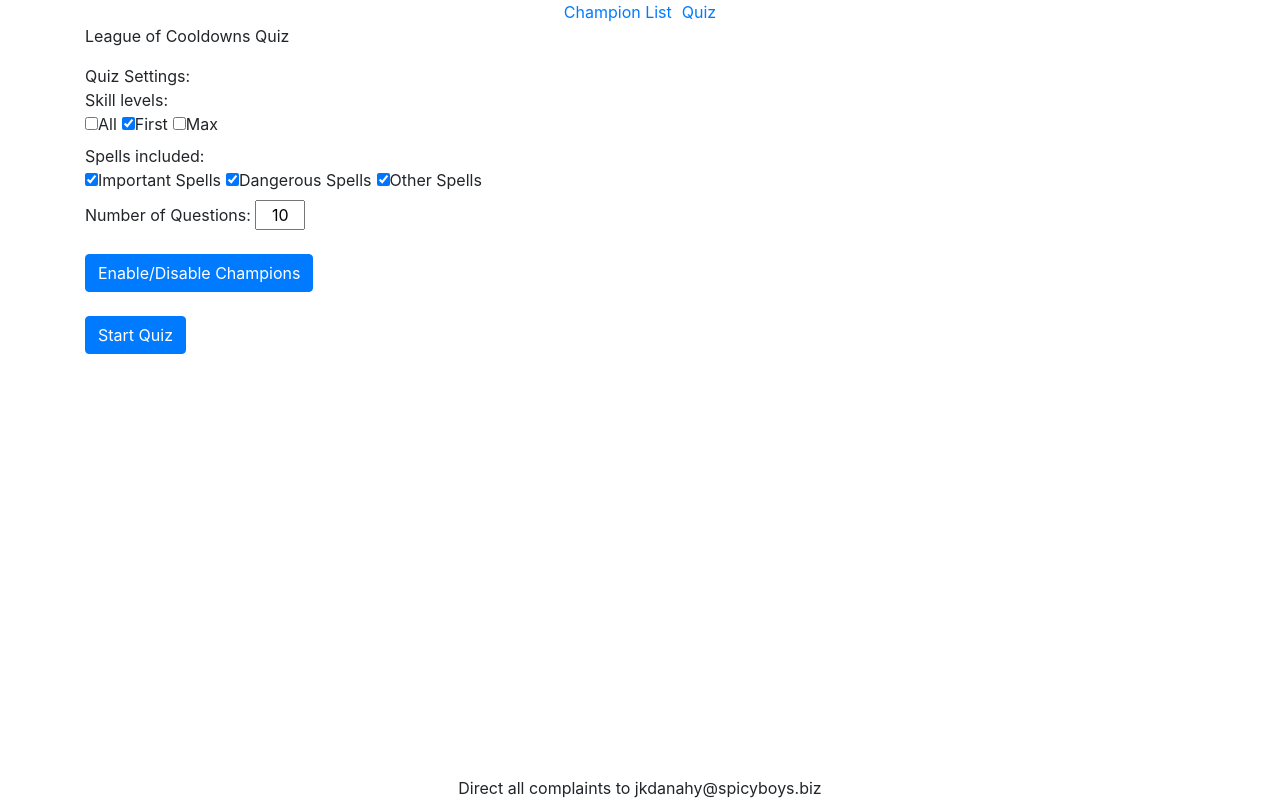
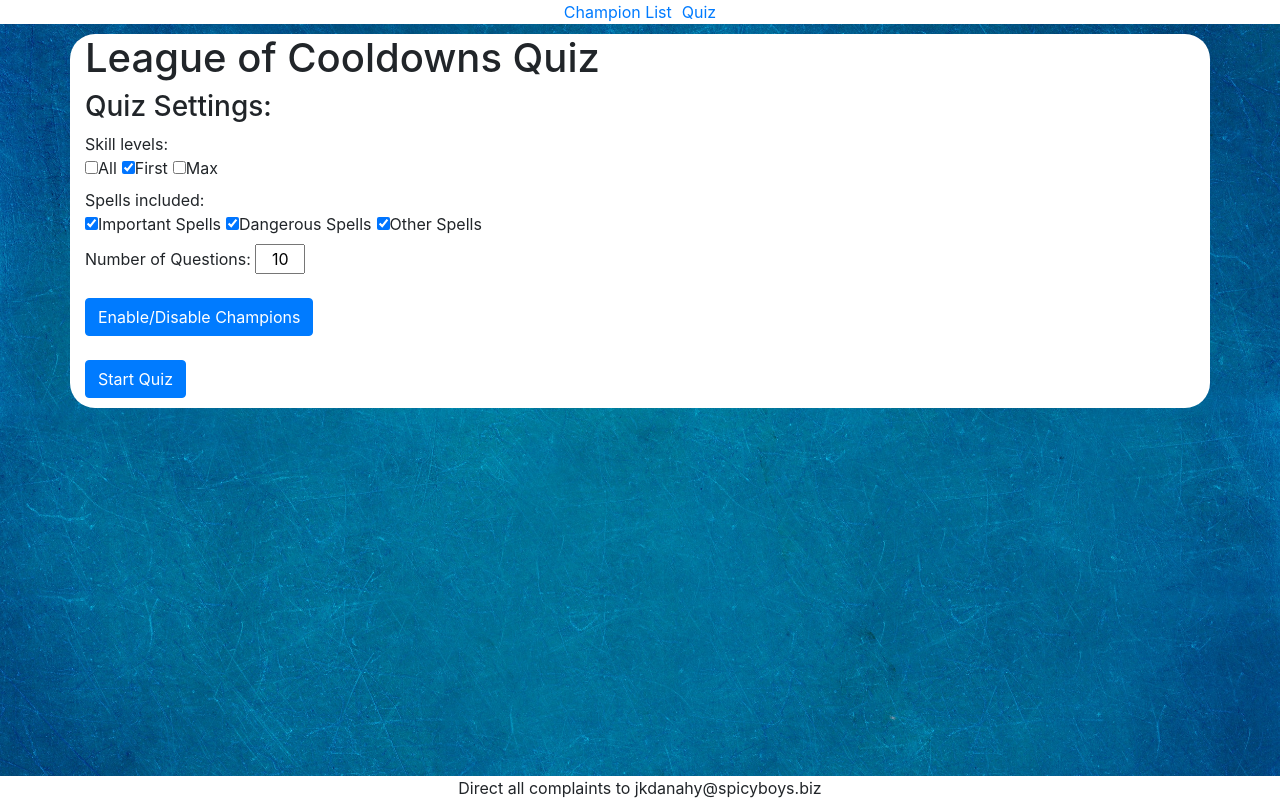
Before and after one commit to jkdanahy/League-Of-Cooldowns, an Angular app: page /quiz in a window 1280 px wide. Built offline with nearby package versions, Linux system fonts and the light colour scheme.

Commit message:
Major style changes & updates to pages.

```diff
--- a/src/app/modules/champion/components/detail/champion-detail.component.html
+++ b/src/app/modules/champion/components/detail/champion-detail.component.html
@@ -1,6 +1,6 @@
 <div class="champion-detail">
     <div *ngIf="champData.name" class="container">
-        <span>{{champData.name}}</span> <br />
+        <h1>{{champData.name}}</h1> <br />
         <div class="page-layout">
             <div class="champ-controls">
                 <img [src]="loadingURL"/> <br />
--- a/src/app/modules/champion/components/detail/champion-detail.component.ts
+++ b/src/app/modules/champion/components/detail/champion-detail.component.ts
@@ -12,7 +12,7 @@
   public champData = {};
   public selectedSpell;
   public loadingURL ='';
-  public spellURL = 'http://ddragon.leagueoflegends.com/cdn/6.24.1/img/spell/';
+  public spellURL = 'http://ddragon.leagueoflegends.com/cdn/9.3.1/img/spell/';
   private champId;
 
   constructor(private route:ActivatedRoute, private router:Router) {
--- a/src/app/modules/champion/components/list/champion-list.component.html
+++ b/src/app/modules/champion/components/list/champion-list.component.html
@@ -1,8 +1,11 @@
-<div class="main-content">
-  <div *ngFor="let champ of champList">
-    <b>{{champ.name}}</b><br />
-    <a href="/champion/detail/{{champ.id}}">
-      <img width="64" height="64" src="{{spellURL+champ.id+'.png'}}"/>
-    </a>
+<div class="main-content container">
+  <div><h1>Champions</h1></div>
+  <div class="champ-content">
+    <div *ngFor="let champ of champList">
+      <b>{{champ.name}}</b><br />
+      <a href="/champion/detail/{{champ.id}}">
+        <img width="64" height="64" src="{{spellURL+champ.id+'.png'}}"/>
+      </a>
+    </div>
   </div>
 </div>
--- a/src/app/modules/champion/components/list/champion-list.component.sass
+++ b/src/app/modules/champion/components/list/champion-list.component.sass
@@ -1,7 +1,12 @@
 .main-content
-  max-height: 1024px
-  display: flex
-  flex-direction: column
-  flex-wrap: wrap
-  div
-    margin-left: 2px
+  h1
+    text-align: center
+  .champ-content
+    display: flex
+    flex-direction: row
+    flex-wrap: wrap
+    div
+      width: 100px
+      text-align: center
+      img
+        margin: 0 auto
--- a/src/app/modules/champion/components/list/champion-list.component.ts
+++ b/src/app/modules/champion/components/list/champion-list.component.ts
@@ -9,7 +9,7 @@
 })
 export class ChampionListComponent implements OnInit {
   public champList = [];
-  public spellURL = 'http://ddragon.leagueoflegends.com/cdn/6.24.1/img/champion/';
+  public spellURL = 'http://ddragon.leagueoflegends.com/cdn/9.3.1/img/champion/';
 
   private shuffle(a) {
     var j, x, i;
--- a/src/app/modules/quiz/components/quiz/quiz.component.html
+++ b/src/app/modules/quiz/components/quiz/quiz.component.html
@@ -1,7 +1,7 @@
 <div class="container quiz-component">
   <div *ngIf="!quizInProgress && !quizOver">
-    <p>League of Cooldowns Quiz</p>
-    <div>Quiz Settings:</div>
+    <h1>League of Cooldowns Quiz</h1>
+    <div><h3>Quiz Settings:</h3></div>
     <div>
       <span>Skill levels:</span> <br />
 
--- a/src/app/modules/quiz/components/quiz/quiz.component.ts
+++ b/src/app/modules/quiz/components/quiz/quiz.component.ts
@@ -17,7 +17,7 @@
   public currentQuestion = 0;
   public currentAnswer;
   public numCorrect = 0;
-  public spellURL = 'http://ddragon.leagueoflegends.com/cdn/6.24.1/img/spell/';
+  public spellURL = 'http://ddragon.leagueoflegends.com/cdn/9.3.1/img/spell/';
   public champsAvailable = [];
   public champIndexesAvailable = [];
   public levelsAvailable = [
--- a/src/app/modules/site-content/components/site-footer/site-footer.component.sass
+++ b/src/app/modules/site-content/components/site-footer/site-footer.component.sass
@@ -1,5 +1,6 @@
 .page-footer
-  position: absolute
+  background-color: white
+  position: fixed
   bottom: 0
   left: 0
   width: 100%
--- a/src/app/modules/site-content/components/site-header/site-header.component.sass
+++ b/src/app/modules/site-content/components/site-header/site-header.component.sass
@@ -1,3 +1,4 @@
 .page-header
+  background-color: white
   width: 100%
   text-align: center
--- a/src/styles.sass
+++ b/src/styles.sass
@@ -1,2 +1,14 @@
 /* You can add global styles to this file, and also import other style files */
 @import url("https://stackpath.bootstrapcdn.com/bootstrap/4.1.3/css/bootstrap.min.css");
+body
+  background-image: url("src/assets/images/backgrounds-blank-blue.jpg")
+  background-size: cover;
+  .outer-content
+    width: 100%
+    height: 100%
+  .container
+    background-color: white
+    padding-bottom: 10px
+    margin-top: 10px
+    margin-bottom: 28px
+    border-radius: 25px
```
Also changed, not shown: src/assets/images/backgrounds-blank-blue.jpg (added).
